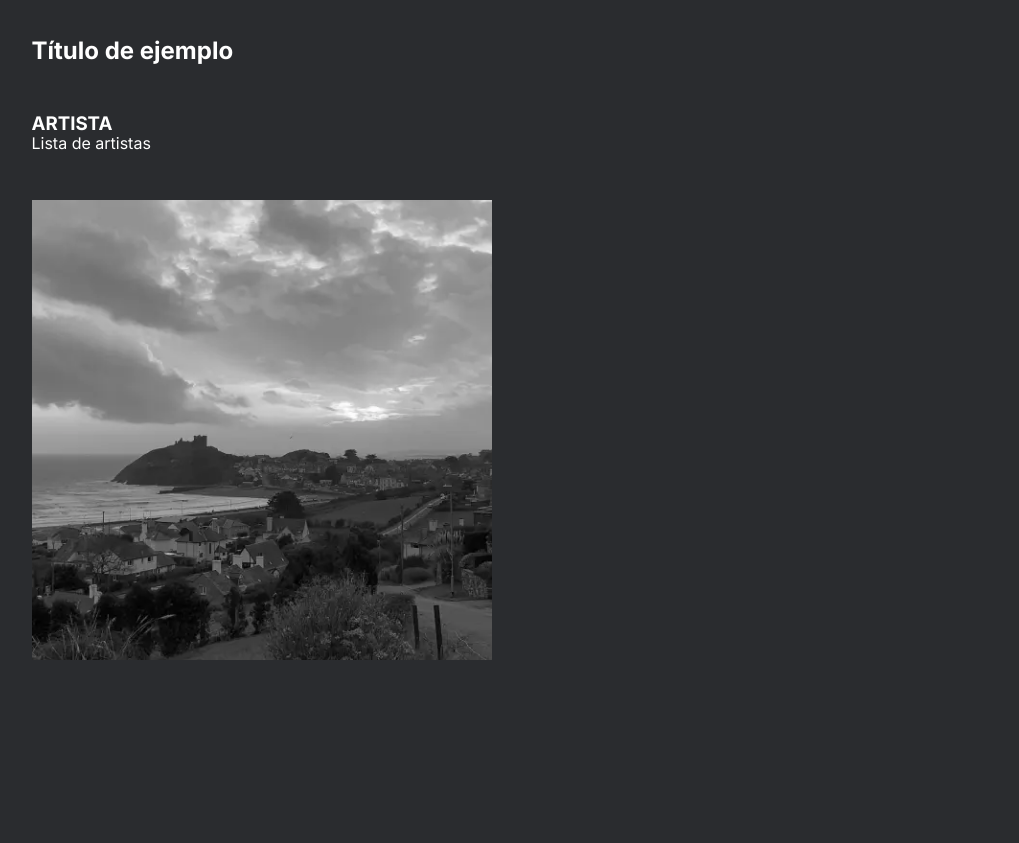
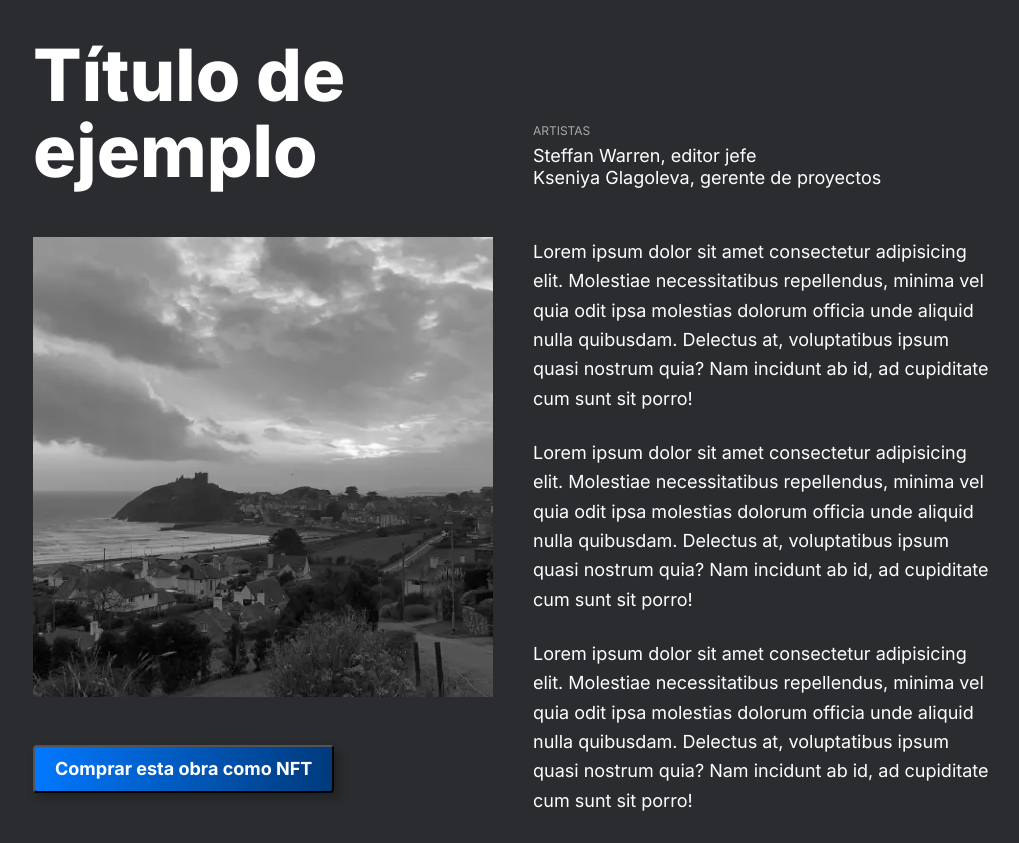
Before and after one commit to ODCenteno/web_project_homeland, a plain HTML site: page index.html in a window 1280 px wide. Shown: the part 2280-3123 px from the top of the page, without its empty margins (115-1134 px from the left). Drawn offline with Linux system fonts and the light colour scheme.

Commit message:
feature: Places Section with articles layout and desktop design

```diff
--- a/blocks/places.css
+++ b/blocks/places.css
@@ -4,26 +4,40 @@
 }
 
 .places__article {
-  width: 100%;
+  max-width: 100%;
   display: grid;
-  grid-template-columns: repeat(auto-fill, minmax(50%, 1fr));
-  gap: 48px 16px;
+  grid-template-columns: 460px 484px;
+  grid-template-rows: auto 460px auto;
+  gap: 48px 40px;
 }
 
 .places__title {
-
+  font-weight: 900;
+  font-size: 72px;
+  line-height: calc(76 / 72);
 }
 
 .places__artists-container {
-
+  align-self: self-end;
 }
 
 .places__artist-heading {
+  color: #AAAAAA;
+  font-size: 12px;
+  font-weight: 400;
+  line-height: 1;
+  letter-spacing: 12%;
+  text-transform: uppercase;
+}
 
+.places__artist-heading-position {
+    margin-bottom: 8px;
 }
 
 .places__artists {
-
+  font-size: 18px;
+  font-weight: 400;
+  line-height: calc(22 / 18);
 }
 
 .places__image-container {
@@ -41,6 +55,7 @@
   height: min(100%, 460px);
   /* aspect-ratio: 1 / 1; */
   object-fit: cover;
+  box-shadow: 10px 10px 25px 0px #00000080;
 }
 
 .places__overlay {
@@ -56,18 +71,23 @@
 
 .places__content {
   width: min(100%, 460px);
+  grid-row: span 2;
 }
 
 .places__paragraph {
-
+  font-size: 18px;
+  font-weight: 400;
+  line-height: 1.63;
+  padding-bottom: 25px;
 }
 
 .places__button {
-  width: max(100%, 320px);
+  width: fit-content;
   height: 48px;
   padding: 13px 20px;
   text-align: center;
   border-radius: 4px;
+  line-height: 1;
   color: white;
   font-size: 18px;
   font-weight: 600;
@@ -79,3 +99,7 @@
   background: linear-gradient(90deg, rgba(2, 120, 254, 0.25) 0%, rgba(0, 58, 123, 0.25) 99.98%);
   cursor: pointer;
 }
+
+.places__button {
+  align-self: start;
+}
--- a/index.html
+++ b/index.html
@@ -95,8 +95,9 @@
       <article class="places__article">
         <h2 class="places__title">Título de ejemplo</h2>
         <div class="places__artists-container">
-          <h3 class="places__artist-heading">ARTISTA</h3>
-          <p class="places__artists">Lista de artistas</p>
+          <h3 class="places__artist-heading places__artist-heading-position">artistas</h3>
+          <p class="places__artists">Steffan Warren, editor jefe</p>
+          <p class="places__artists">Kseniya Glagoleva, gerente de proyectos</p>
         </div>
         <div class="places__image-container">
           <img src="./images/homeland_medium-size.webp" alt="Una Imagen genial" class="places__image">
```
